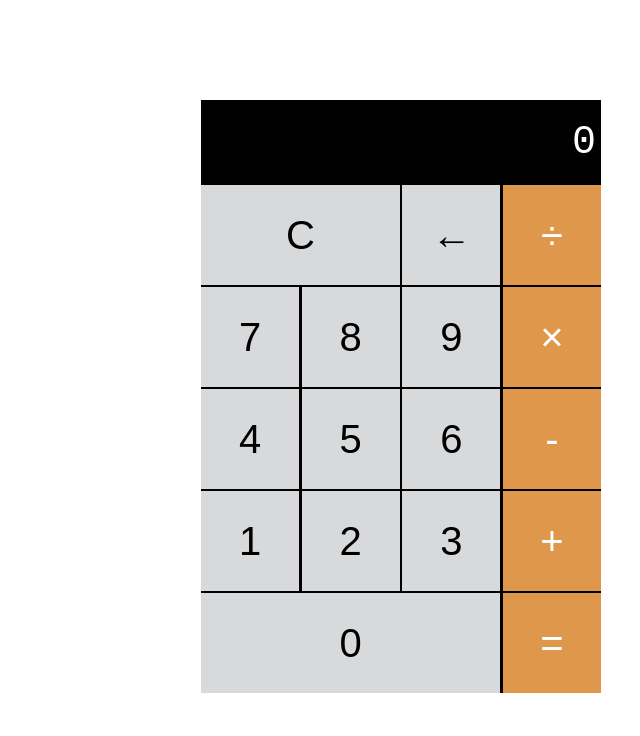
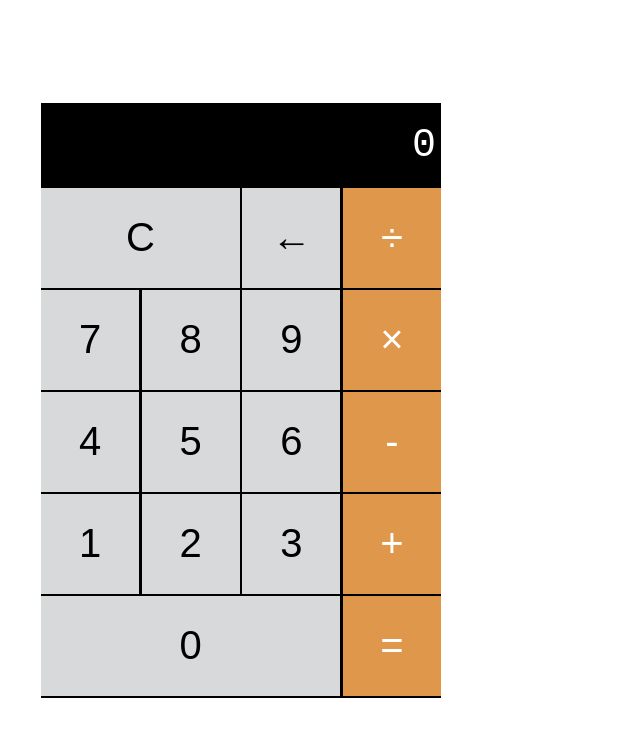
Before and after one commit to salma-soussi/Calculator, a plain HTML site: page index.html in a window 1280 px wide. Shown: the whole page, without its empty margins (399-1039 px from the left). Drawn offline with Linux system fonts and the light colour scheme.

Commit message:
new update for the css

```diff
--- a/style.css
+++ b/style.css
@@ -4,7 +4,12 @@
 
 body {
   padding: 0;
-  margin: 100px 600px;
+  display: flex;
+  flex-direction: column;
+  align-items: center;
+  justify-content: center;
+  height: 100vh;
+  margin: 0;
 }
 
 .container {
```
